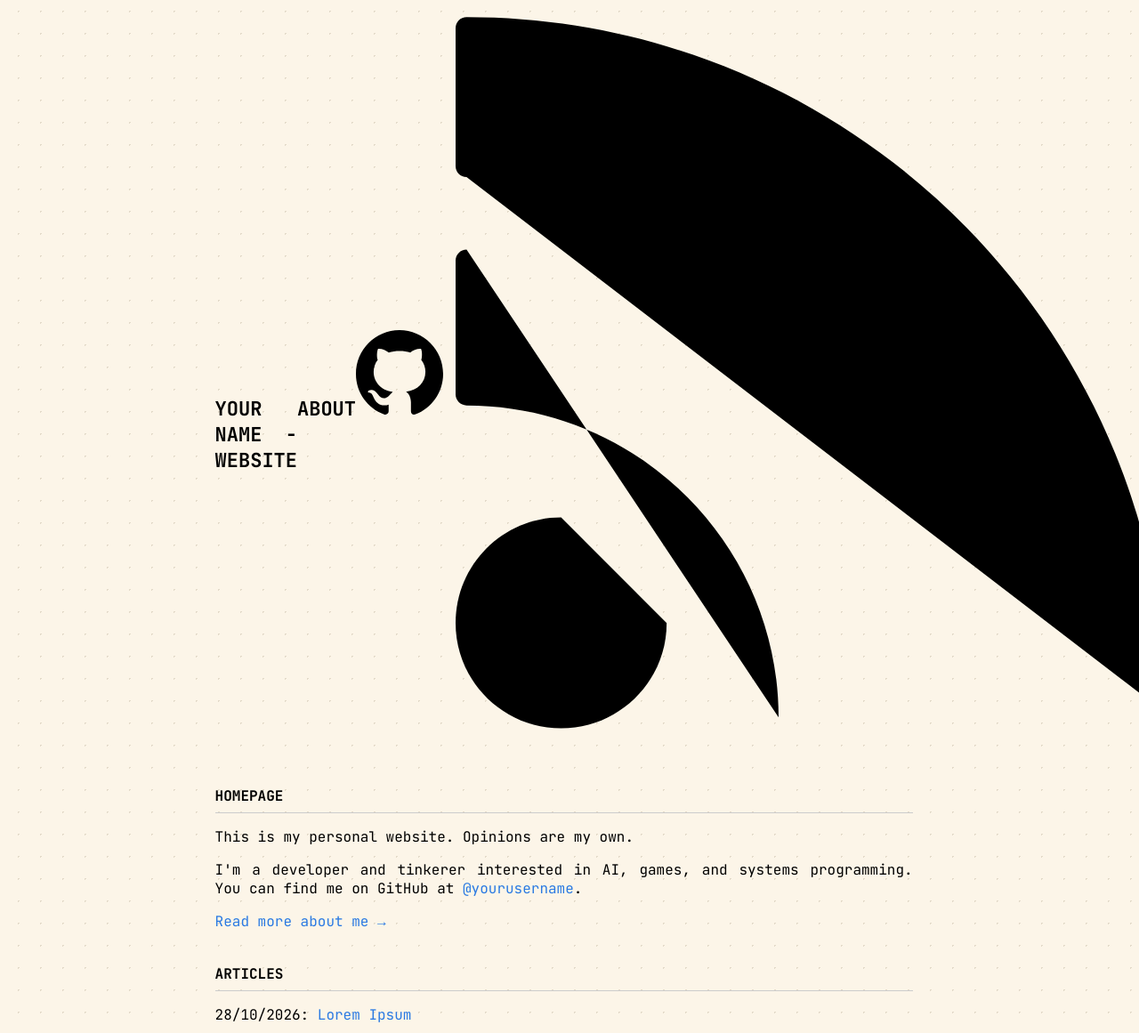
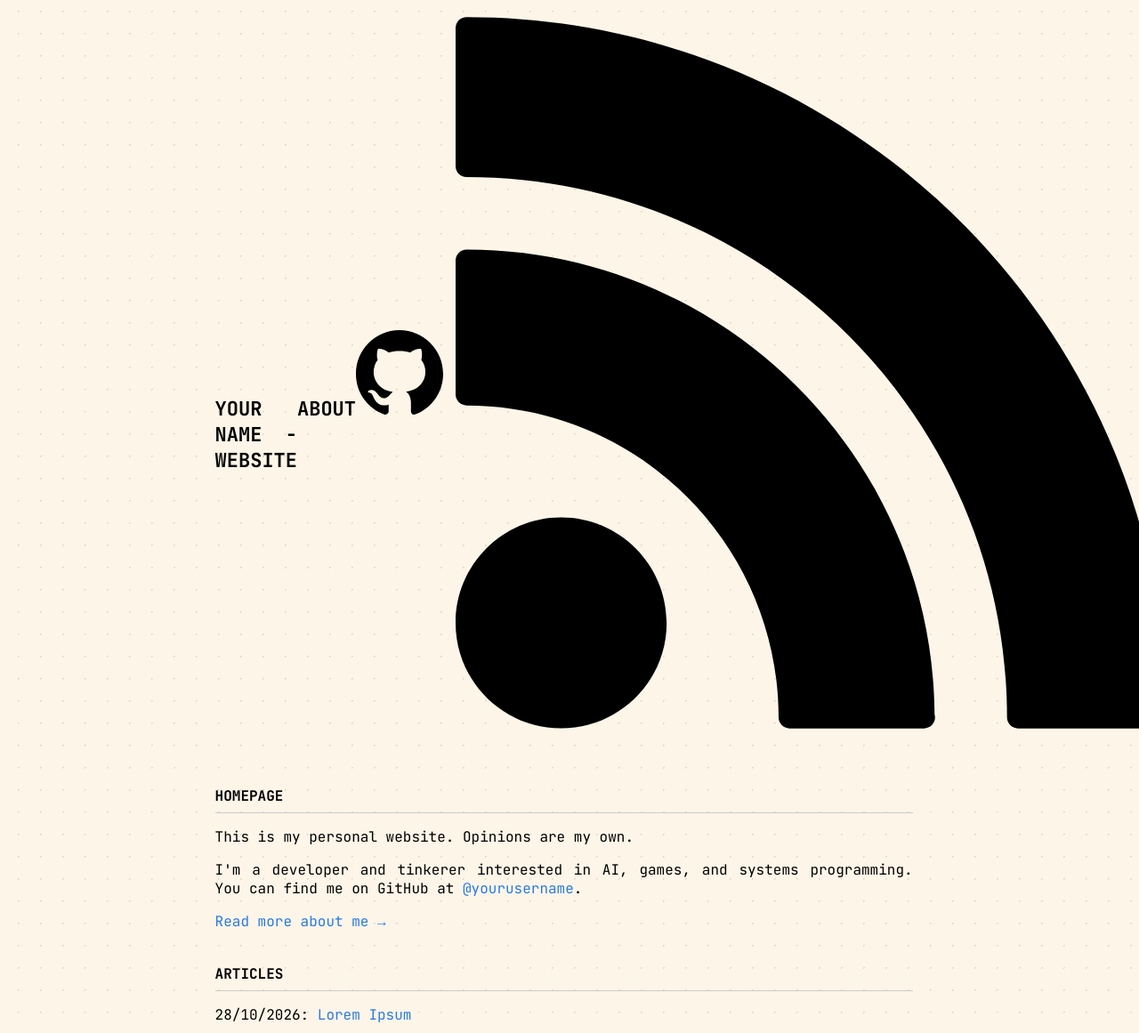
Before and after one commit to iridium87/blog, a Jekyll site: the page built from index.md, in a window 1280 px wide. Shown: the whole page at 89% size. Built offline with Jekyll 4.4.1, drawn with Linux system fonts in a browser that asks for light colours.

Commit message:
Update GitHub and RSS SVG icons in default layout

```diff
--- a/_layouts/default.html
+++ b/_layouts/default.html
@@ -222,29 +222,44 @@ pre {
 <svg fill="#000000" height="800px" width="800px" version="1.1" id="Capa_1" xmlns="http://www.w3.org/2000/svg" xmlns:xlink="http://www.w3.org/1999/xlink"
 	 viewBox="0 0 24.912 24.912" xml:space="preserve">
 <g>
-            <path d="M3.692,17.517C1.656,17.517,0,19.173,0,21.211C0,23.244,1.656,24.9,3.692,24.9s3.694-1.657,3.694-3.689 |
-| C7.387,19.173,5.729,17.517,3.692,17.517z"/>
-            <path d="M0.384,8.142C0.173,8.142,0,8.315,0,8.527v4.688c0,0.211,0.173,0.383,0.384,0.383c6.02,0,10.919,4.898,10.919,10.92 |
-| c0,0.209,0.171,0.383,0.384,0.383h4.689h0.016c0.215,0,0.387-0.173,0.387-0.383l-0.018-0.121C16.692,15.423,9.37,8.142,0.384,8.142 |
-| z"/>
-            <path d="M24.89,24.397C24.825,10.936,13.854,0.011,0.384,0.011C0.173,0.011,0,0.183,0,0.397v4.824c0,0.212,0.173,0.383,0.384,0.383 |
-| c10.429,0,18.913,8.486,18.913,18.914c0,0.209,0.172,0.383,0.382,0.383h4.825h0.02c0.21,0,0.388-0.173,0.388-0.383L24.89,24.397z" />
-            <g> </g>
-            <g> </g>
-            <g> </g>
-            <g> </g>
-            <g> </g>
-            <g> </g>
-            <g> </g>
-            <g> </g>
-            <g> </g>
-            <g> </g>
-            <g> </g>
-            <g> </g>
-            <g> </g>
-            <g> </g>
-            <g> </g>
-            <g> </g>
+	<path d="M3.692,17.517C1.656,17.517,0,19.173,0,21.211C0,23.244,1.656,24.9,3.692,24.9s3.694-1.657,3.694-3.689
+		C7.387,19.173,5.729,17.517,3.692,17.517z"/>
+	<path d="M0.384,8.142C0.173,8.142,0,8.315,0,8.527v4.688c0,0.211,0.173,0.383,0.384,0.383c6.02,0,10.919,4.898,10.919,10.92
+		c0,0.209,0.171,0.383,0.384,0.383h4.689h0.016c0.215,0,0.387-0.173,0.387-0.383l-0.018-0.121C16.692,15.423,9.37,8.142,0.384,8.142
+		z"/>
+	<path d="M24.89,24.397C24.825,10.936,13.854,0.011,0.384,0.011C0.173,0.011,0,0.183,0,0.397v4.824c0,0.212,0.173,0.383,0.384,0.383
+		c10.429,0,18.913,8.486,18.913,18.914c0,0.209,0.172,0.383,0.382,0.383h4.825h0.02c0.21,0,0.388-0.173,0.388-0.383L24.89,24.397z"
+		/>
+	<g>
+	</g>
+	<g>
+	</g>
+	<g>
+	</g>
+	<g>
+	</g>
+	<g>
+	</g>
+	<g>
+	</g>
+	<g>
+	</g>
+	<g>
+	</g>
+	<g>
+	</g>
+	<g>
+	</g>
+	<g>
+	</g>
+	<g>
+	</g>
+	<g>
+	</g>
+	<g>
+	</g>
+	<g>
+	</g>
 </g>
 </svg>
       </a>
```
Lines whose indentation alone changed are shown as unchanged.
